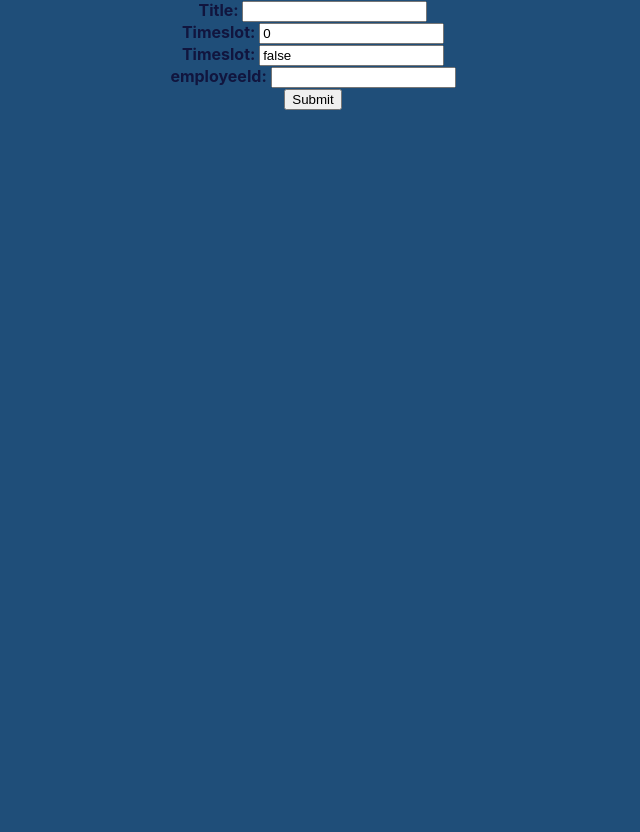
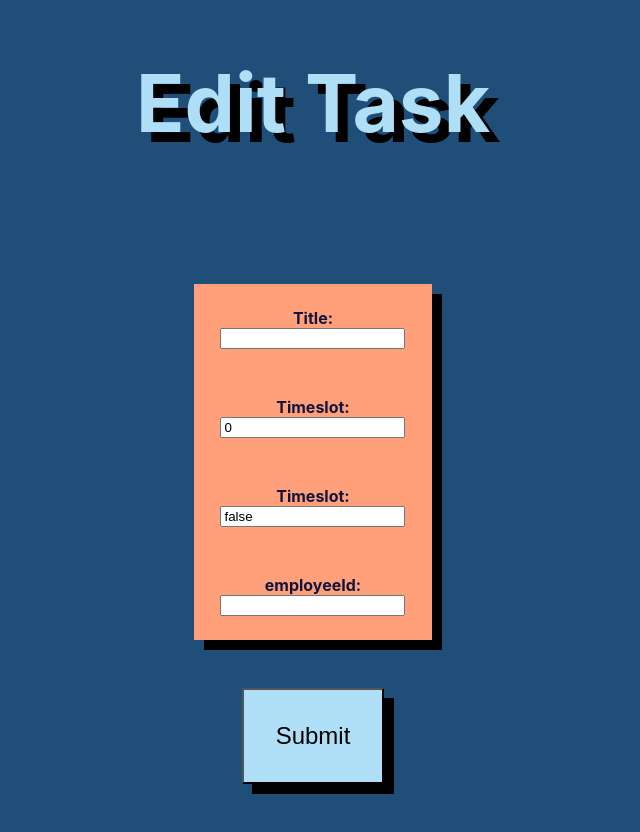
Before and after one commit to Yaya-crypto/FinalWebdevFrontend, a React (Create React App) app: page /edittask/1 in a window 1280 px wide. Shown: the whole page, without its empty margins (327-967 px from the left). Before the commit the page ends 800 px from the top, so only its background shows below. Built offline with nearby package versions, Linux system fonts and the light colour scheme; no server answers.

Commit message:
CSSS sstyling for edit tasks

```diff
--- a/src/components/containers/EditTaskContainer.js
+++ b/src/components/containers/EditTaskContainer.js
@@ -1,12 +1,11 @@
-import { Component } from 'react';
-import { connect } from 'react-redux';
-import { Redirect } from 'react-router-dom';
+import { Component } from "react";
+import { connect } from "react-redux";
+import { Redirect } from "react-router-dom";
 
-import { fetchTaskThunk, editTaskThunk } from '../../store/thunks';
-
+import { fetchTaskThunk, editTaskThunk } from "../../store/thunks";
 
 class EditTaskContainer extends Component {
-    constructor(props){
+  constructor(props) {
     super(props);
     this.state = {
       description: "",
@@ -14,7 +13,7 @@ class EditTaskContainer extends Component {
       completionStatus: false,
       employeeId: null,
       redirect: false,
-          redirectId: null
+      redirectId: null,
     };
   }
 
@@ -29,13 +28,13 @@ class EditTaskContainer extends Component {
     });
   }
 
-    handleChange = event => {
+  handleChange = (event) => {
     this.setState({
-        [event.target.name]: event.target.value
+      [event.target.name]: event.target.value,
     });
-    }
+  };
 
-    handleSubmit = event => {
+  handleSubmit = (event) => {
     event.preventDefault();
     //get new info for task from form input
     let task = {
@@ -43,52 +42,90 @@ class EditTaskContainer extends Component {
       description: this.state.description,
       priorityLevel: this.state.priorityLevel,
       completionStatus: this.state.completionStatus,
-            employeeId: this.state.employeeId
+      employeeId: this.state.employeeId,
     };
 
     this.props.editTask(task);
 
     this.setState({
       redirect: true,
-          redirectId: this.props.task.id
+      redirectId: this.props.task.id,
     });
-
-    }
+  };
 
   componentWillUnmount() {
-        this.setState({redirect: false, redirectId: null});
+    this.setState({ redirect: false, redirectId: null });
   }
 
   render() {
     //go to single task view of the edited task
-        if(this.state.redirect) {
-          return (<Redirect to={`/task/${this.state.redirectId}`}/>)
+    if (this.state.redirect) {
+      return <Redirect to={`/task/${this.state.redirectId}`} />;
     }
 
     return (
-            <form style={{textAlign: 'center'}} onSubmit={(e) => this.handleSubmit(e)}>
-            <label style= {{color:'#11153e', fontWeight: 'bold'}}>Title: </label>
-            <input type="text" name="description" value={this.state.description} onChange ={(e) => this.handleChange(e)}/>
-            <br/>
+      <div className="flexbox">
+        <h1 className="title"> Edit {this.state.description} Task</h1>
+        <form
+          style={{ textAlign: "center" }}
+          onSubmit={(e) => this.handleSubmit(e)}
+        >
+          <div>
+            <div className="container">
+              <label style={{ color: "#11153e", fontWeight: "bold" }}>
+                Title:{" "}
+              </label>
+              <input
+                type="text"
+                name="description"
+                value={this.state.description}
+                onChange={(e) => this.handleChange(e)}
+              />
+            </div>
 
-            <label style={{color:'#11153e', fontWeight: 'bold'}}>Timeslot: </label>
-            <input type="text" name="priorityLevel" value={this.state.priorityLevel} onChange={(e) => this.handleChange(e)}/>
-            <br/>
+            <div className="container">
+              <label style={{ color: "#11153e", fontWeight: "bold" }}>
+                Timeslot:{" "}
+              </label>
+              <input
+                type="text"
+                name="priorityLevel"
+                value={this.state.priorityLevel}
+                onChange={(e) => this.handleChange(e)}
+              />
+            </div>
 
-            <label style={{color:'#11153e', fontWeight: 'bold'}}>Timeslot: </label>
-            <input type="text" name="completionStatus" value={this.state.completionStatus} onChange={(e) => this.handleChange(e)}/>
-            <br/>
+            <div className="container">
+              <label style={{ color: "#11153e", fontWeight: "bold" }}>
+                Timeslot:{" "}
+              </label>
+              <input
+                type="text"
+                name="completionStatus"
+                value={this.state.completionStatus}
+                onChange={(e) => this.handleChange(e)}
+              />
+            </div>
 
-            <label style={{color:'#11153e', fontWeight: 'bold'}}>employeeId: </label>
-            <input type="text" name="employeeId" value={this.state.employeeId} onChange={(e) => this.handleChange(e)} />
-            <br/>
+            <div className="container">
+              <label style={{ color: "#11153e", fontWeight: "bold" }}>
+                employeeId:{" "}
+              </label>
+              <input
+                type="text"
+                name="employeeId"
+                value={this.state.employeeId}
+                onChange={(e) => this.handleChange(e)}
+              />
+            </div>
 
-            <button type="submit">
+            <button className="btn" style={{ margin: "3rem" }} type="submit">
               Submit
             </button>
-
+          </div>
         </form>
-        )
+      </div>
+    );
   }
 }
 
@@ -100,10 +137,10 @@ const mapState = (state) => {
 };
 
 const mapDispatch = (dispatch) => {
-    return({
+  return {
     editTask: (task) => dispatch(editTaskThunk(task)),
     fetchTask: (id) => dispatch(fetchTaskThunk(id)),
-    })
-}
+  };
+};
 
 export default connect(mapState, mapDispatch)(EditTaskContainer);
--- a/src/components/views/AllTasksView.js
+++ b/src/components/views/AllTasksView.js
@@ -6,7 +6,7 @@ const AllTasksView = (props) => {
   if (!allTasks.length) {
     return (
       <div>
-      <p>There are no tasks.</p>
+        <p className="title">There are no tasks.</p>
         <Link to={`/newtask`}>
           <button>Add New Task</button>
         </Link>
@@ -15,26 +15,24 @@ const AllTasksView = (props) => {
   }
 
   return (
-    <div>
-    <h1  className='title'> Tasks</h1>
+    <div className="flexbox">
+      <h1 className="title"> Tasks</h1>
       {allTasks.map((task) => {
         let title = task.description;
         return (
           <div className="container" key={task.id}>
             <Link className="subtitle" to={`/task/${task.id}`}>
-            <h1  className='title'>{title}</h1>
+              <h1>{title}</h1>
             </Link>
-          <button onClick={() => deleteTask(task.id)}>Delete</button>
+            <button className="btn" onClick={() => deleteTask(task.id)}>Delete</button>
           </div>
         );
-      }
-      )}
+      })}
       <Link to={`/newtask`}>
-        <button>Add New Task</button>
+        <button className="btn">Add New Task</button>
       </Link>
     </div>
   );
 };
 
-
 export default AllTasksView;
--- a/src/components/views/NewEmployeeView.js
+++ b/src/components/views/NewEmployeeView.js
@@ -20,7 +20,7 @@ const NewEmployeeView = (props) => {
           <input name="department" onChange={(e) => handleChange(e)} />
         </div>
 
-        <div style={{padding: "3rem"}}>
+        <div style={{ padding: "3rem" }}>
           <button className="btn">Submit</button>
         </div>
       </form>
--- a/src/components/views/NewTaskView.js
+++ b/src/components/views/NewTaskView.js
@@ -1,25 +1,49 @@
-
 const NewTaskView = (props) => {
-    const {handleChange, handleSubmit, error } = props;
+  const { handleChange, handleSubmit, error } = props;
 
   return (
-        <div>
-          <h1 className='title'>New Task</h1>
+    <div className="flexbox">
+      <h1 className="title">New Task</h1>
       <form onSubmit={(e) => handleSubmit(e)}>
+        <div className="container">
+          <h3>EmployeeID</h3>
+          <input
+            type="text"
+            name="employeeId"
+            onChange={(e) => handleChange(e)}
+          />
+        </div>
 
-            <h3>EmployeeID</h3>
-            <input type="text" name="employeeId" onChange ={(e) => handleChange(e)} />
+        <div className="container">
+          <h3>Description</h3>
+          <input
+            type="text"
+            name="description"
+            onChange={(e) => handleChange(e)}
+          />
+        </div>
 
-            <h3>Description</h3>
-            <input type="text" name="description" onChange ={(e) => handleChange(e)} />
+        <div className="container">
+          <h3>Priority</h3>
+          <input
+            type="text"
+            name="priority"
+            onChange={(e) => handleChange(e)}
+          />
+        </div>
 
-            <h3>Priority</h3>
-            <input type="text" name="priority" onChange ={(e) => handleChange(e)} />
+        <div className="container">
+          <h3>Completion</h3>
+          <input
+            type="text"
+            name="completion"
+            onChange={(e) => handleChange(e)}
+          />
+        </div>
 
-            <h3>Completion</h3>
-            <input type="text" name="completion" onChange ={(e) => handleChange(e)} />
-
-            <button type="submit"> Submit</button>
+        <div style={{ padding: "3rem" }}>
+          <button className="btn" type="submit"> Submit</button>
+        </div>
       </form>
     </div>
   );
```
Also changed, not shown: src/components/containers/EditEmployeeContainer.js (+7 -2 lines), src/components/views/AllEmployeesView.js (+10 -13 lines), src/components/views/EmployeeView.js (+66 -22 lines), src/components/views/TaskView.js (+14 -7 lines). Lines whose indentation alone changed are shown as unchanged.
